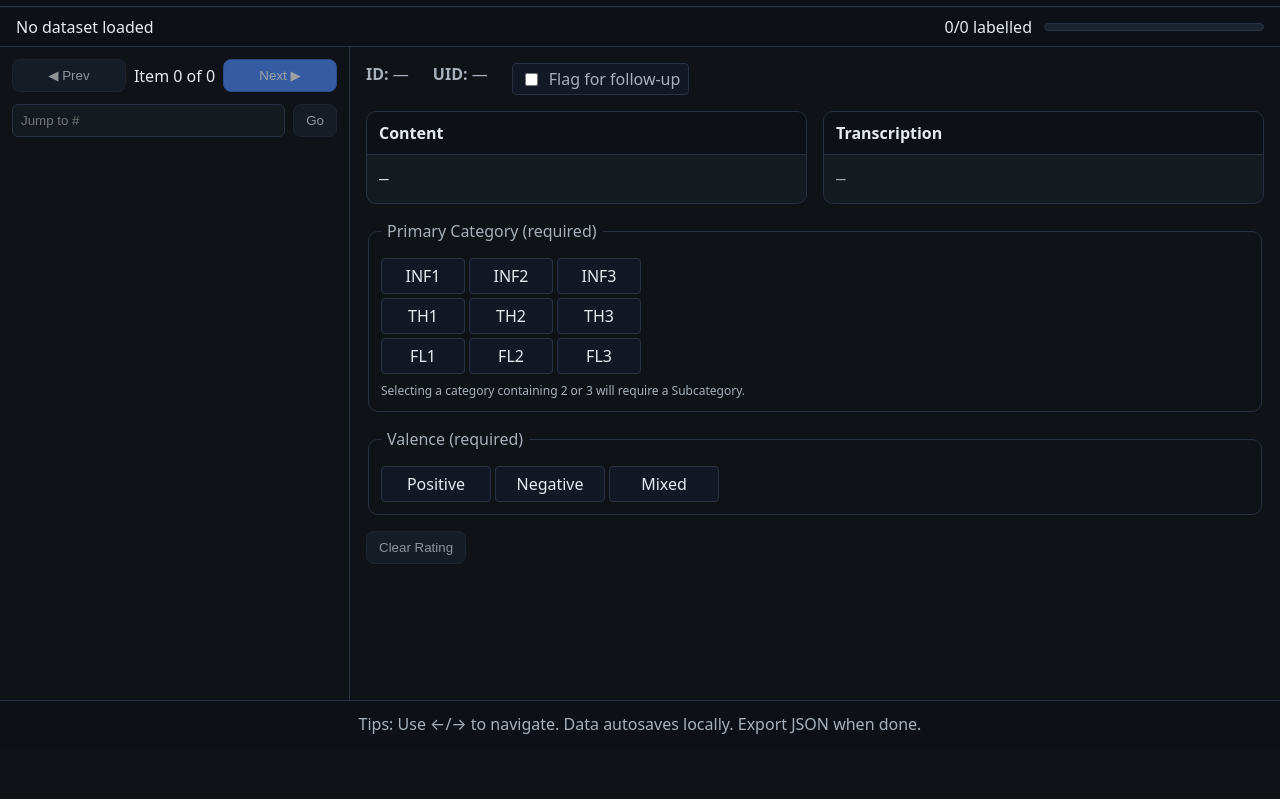
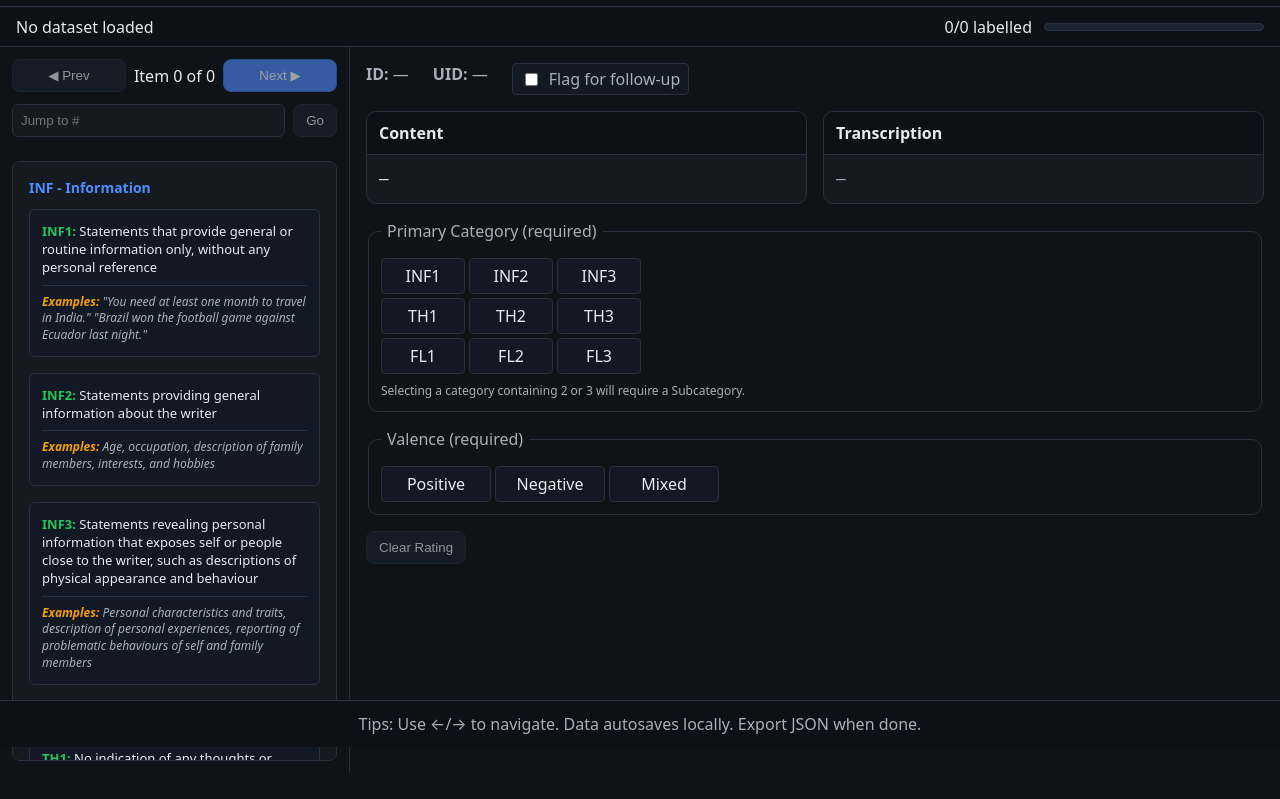
Before and after one commit to songyanteng/labelling-tool, a plain HTML site: page index.html in a window 1280 px wide. Shown: the part 53-852 px from the top of the page. Drawn offline with Linux system fonts and the light colour scheme.

Commit message:
Added labelling instructions

```diff
--- a/index.html
+++ b/index.html
@@ -44,6 +44,74 @@
         <div class="jump">
           <input id="jumpInput" type="number" min="1" placeholder="Jump to #" />
           <button id="jumpBtn">Go</button>
+        </div>
+
+        <div class="instructions">
+          <div class="instruction-group">
+            <h4>INF - Information</h4>
+            <div class="instruction-item">
+              <strong>INF1:</strong> Statements that provide general or routine information only, without any personal reference
+              <div class="examples">
+                <strong>Examples:</strong> "You need at least one month to travel in India." "Brazil won the football game against Ecuador last night."
+              </div>
+            </div>
+            <div class="instruction-item">
+              <strong>INF2:</strong> Statements providing general information about the writer
+              <div class="examples">
+                <strong>Examples:</strong> Age, occupation, description of family members, interests, and hobbies
+              </div>
+            </div>
+            <div class="instruction-item">
+              <strong>INF3:</strong> Statements revealing personal information that exposes self or people close to the writer, such as descriptions of physical appearance and behaviour
+              <div class="examples">
+                <strong>Examples:</strong> Personal characteristics and traits, description of personal experiences, reporting of problematic behaviours of self and family members
+              </div>
+            </div>
+          </div>
+
+          <div class="instruction-group">
+            <h4>TH - Thoughts</h4>
+            <div class="instruction-item">
+              <strong>TH1:</strong> No indication of any thoughts or ideas on any subject that refer to the writer personally; expressing of general ideas only
+              <div class="examples">
+                <strong>Examples:</strong> "I think feeding dogs with human food causes them damage." "I think that people may become dependent on grass if it's used for medical reasons."
+              </div>
+            </div>
+            <div class="instruction-item">
+              <strong>TH2:</strong> Statements expressing the writer's personal thoughts on past events or future plans
+              <div class="examples">
+                <strong>Examples:</strong> "I think I'd like to study biology when I go to university." "I remember the day my mother died."
+              </div>
+            </div>
+            <div class="instruction-item">
+              <strong>TH3:</strong> Statements expressing thoughts relating to the writer's personal characteristics, physical appearance, health, or intimate and wishful ideas
+              <div class="examples">
+                <strong>Examples:</strong> "I hate myself for insulting someone and apologising immediately afterwards." "I wish I had bigger breasts." "I don't like myself when I hurt people and immediately apologise; it's pathetic."
+              </div>
+            </div>
+          </div>
+
+          <div class="instruction-group">
+            <h4>FL - Feelings</h4>
+            <div class="instruction-item">
+              <strong>FL1:</strong> No expressing of feelings at all
+              <div class="examples">
+                <strong>Examples:</strong> Writing may include a prosaic description of facts or personal ideas, without expressing any emotions or affective relevance
+              </div>
+            </div>
+            <div class="instruction-item">
+              <strong>FL2:</strong> Expressing of some mild feelings, such as confusion or inconvenience; expressing ordinary concerns, frustrations, or minor deficiency
+              <div class="examples">
+                <strong>Examples:</strong> "I was frustrated by getting a B in maths. I envied my girlfriends for getting higher marks." "I'm tired of my boss. He makes me nervous."
+              </div>
+            </div>
+            <div class="instruction-item">
+              <strong>FL3:</strong> Expressions of deep feelings, including humiliation, agony, anxiety, depression, fears, pain, and so on
+              <div class="examples">
+                <strong>Examples:</strong> "I'm desperate. I don't want to live anymore. Kill me now." "There is nobody home. I'm sooooo afraid. Oh, my God. I'm shaking with fear."
+              </div>
+            </div>
+          </div>
         </div>
       </aside>
 
--- a/styles.css
+++ b/styles.css
@@ -173,6 +173,63 @@ button:disabled {
   background: var(--panel);
   color: var(--text);
   border-radius: 6px;
+}
+
+.instructions {
+  margin-top: 24px;
+  padding: 16px;
+  background: var(--panel);
+  border: 1px solid var(--border);
+  border-radius: 8px;
+  max-height: 600px;
+  overflow-y: auto;
+}
+
+.instructions h3 {
+  margin: 0 0 16px 0;
+  color: var(--text);
+  font-size: 16px;
+  border-bottom: 1px solid var(--border);
+  padding-bottom: 8px;
+}
+
+.instruction-group {
+  margin-bottom: 20px;
+}
+
+.instruction-group h4 {
+  margin: 0 0 12px 0;
+  color: var(--primary);
+  font-size: 14px;
+  font-weight: 600;
+}
+
+.instruction-item {
+  margin-bottom: 16px;
+  padding: 12px;
+  background: #121824;
+  border: 1px solid var(--border);
+  border-radius: 6px;
+  font-size: 13px;
+  line-height: 1.4;
+}
+
+.instruction-item strong {
+  color: var(--accent);
+  font-weight: 600;
+}
+
+.examples {
+  margin-top: 8px;
+  padding-top: 8px;
+  border-top: 1px solid var(--border);
+  color: var(--text-dim);
+  font-size: 12px;
+  font-style: italic;
+}
+
+.examples strong {
+  color: var(--warn);
 }
 
 .content {
```
